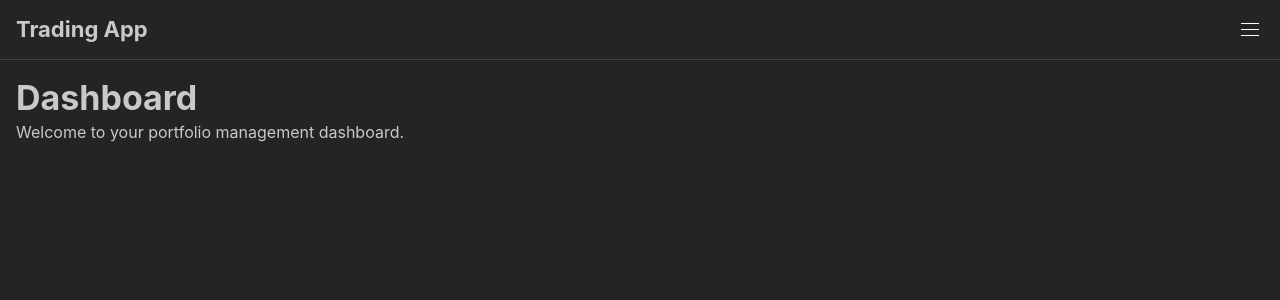
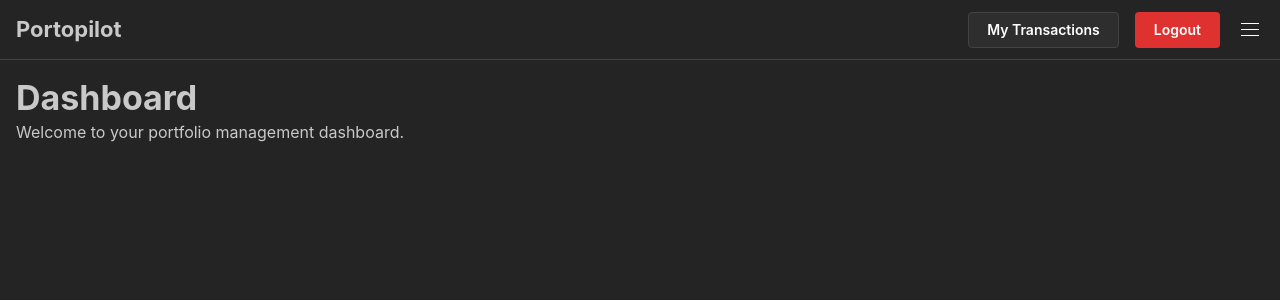
Before and after one commit to venoajie/trading-app-frontend, a React (Vite) app: page / in a window 1280 px wide. Shown: the top 300 px of the page. Built offline with nearby package versions, Linux system fonts and the light colour scheme; sample sign-in values are in the browser's storage.

Commit message:
add register page

```diff
--- a/src/layouts/AppLayout.jsx
+++ b/src/layouts/AppLayout.jsx
@@ -1,10 +1,13 @@
 
 // src/layouts/AppLayout.jsx
-import { AppShell, Burger, Group, Title } from '@mantine/core';
+import { AppShell, Burger, Group, Title, Button } from '@mantine/core'; // Added Button
 import { useDisclosure } from '@mantine/hooks';
-import { Outlet } from 'react-router-dom';
+import { Outlet, Link, useNavigate } from 'react-router-dom'; // Added Link and useNavigate
 import { useUiStore } from '../store/uiStore';
 import { AssistantSidebar } from '../components/AssistantSidebar/AssistantSidebar';
+
+// --- Import the authentication store ---
+import useAuthStore from '../store/authStore';
 
 export function AppLayout() {
   // This local state is for the mobile navigation (hamburger menu), not the AI sidebar
@@ -12,6 +15,15 @@ export function AppLayout() {
 
   // Global state for the AI sidebar from Zustand
   const { isSidebarOpen, toggleSidebar } = useUiStore();
+
+  // --- Get authentication state and actions from the store ---
+  const { isAuthenticated, logout } = useAuthStore();
+  const navigate = useNavigate();
+
+  const handleLogout = () => {
+    logout(); // Clear the token and state
+    navigate('/login'); // Redirect the user to the login page
+  };
 
   return (
     <AppShell
@@ -26,9 +38,34 @@ export function AppLayout() {
       <AppShell.Header>
         <Group h="100%" px="md">
           <Burger opened={mobileNavOpened} onClick={toggleMobileNav} hiddenFrom="sm" size="sm" />
-          <Title order={3}>Trading App</Title>
+          <Title order={3}>Portopilot</Title> {/* Renamed for branding */}
           <Group justify="flex-end" style={{ flex: 1 }}>
-             <Burger opened={isSidebarOpen} onClick={toggleSidebar} visibleFrom="sm" size="sm" />
+
+            {/* --- Conditional Authentication Buttons --- */}
+            {isAuthenticated ? (
+              // If the user IS logged in, show these buttons
+              <Group>
+                <Button component={Link} to="/transactions" variant="default">
+                  My Transactions
+                </Button>
+                <Button color="red" onClick={handleLogout}>
+                  Logout
+                </Button>
+              </Group>
+            ) : (
+              // If the user IS NOT logged in, show these buttons
+              <Group>
+                <Button component={Link} to="/login" variant="default">
+                  Login
+                </Button>
+                <Button component={Link} to="/register">
+                  Sign Up
+                </Button>
+              </Group>
+            )}
+            {/* --- [END NEW] --- */}
+
+            <Burger opened={isSidebarOpen} onClick={toggleSidebar} visibleFrom="sm" size="sm" />
           </Group>
         </Group>
       </AppShell.Header>
--- /dev/null
+++ b/src/store/authStore.js
@@ -0,0 +1,50 @@
+
+// src/store/authStore.js
+import { create } from 'zustand';
+import apiClient from '../services/apiClient';
+
+const useAuthStore = create((set) => ({
+  /**
+   * The JWT token string. We initialize it from localStorage to
+   * maintain the login state even after a page refresh.
+   */
+  token: localStorage.getItem('accessToken') || null,
+
+  /**
+   * A boolean flag derived from the token's existence.
+   * This is the primary value components will use to check for authentication.
+   */
+  isAuthenticated: !!localStorage.getItem('accessToken'),
+
+  /**
+   * Action to be called upon successful login.
+   * It performs two critical side-effects:
+   * 1. Persists the token to localStorage.
+   * 2. Sets the default Authorization header on our shared apiClient.
+   */
+  setToken: (token) => {
+    localStorage.setItem('accessToken', token);
+    apiClient.defaults.headers.common['Authorization'] = `Bearer ${token}`;
+    set({ token, isAuthenticated: true });
+  },
+
+  /**
+   * Action to be called on logout.
+   * It clears the token from localStorage and the apiClient instance,
+   * effectively logging the user out of the current session.
+   */
+  logout: () => {
+    localStorage.removeItem('accessToken');
+    delete apiClient.defaults.headers.common['Authorization'];
+    set({ token: null, isAuthenticated: false });
+  },
+}));
+
+// We also need to initialize the apiClient with the token on app startup,
+// in case the user is already logged in from a previous session.
+const initialToken = useAuthStore.getState().token;
+if (initialToken) {
+  apiClient.defaults.headers.common['Authorization'] = `Bearer ${initialToken}`;
+}
+
+export default useAuthStore;
```
